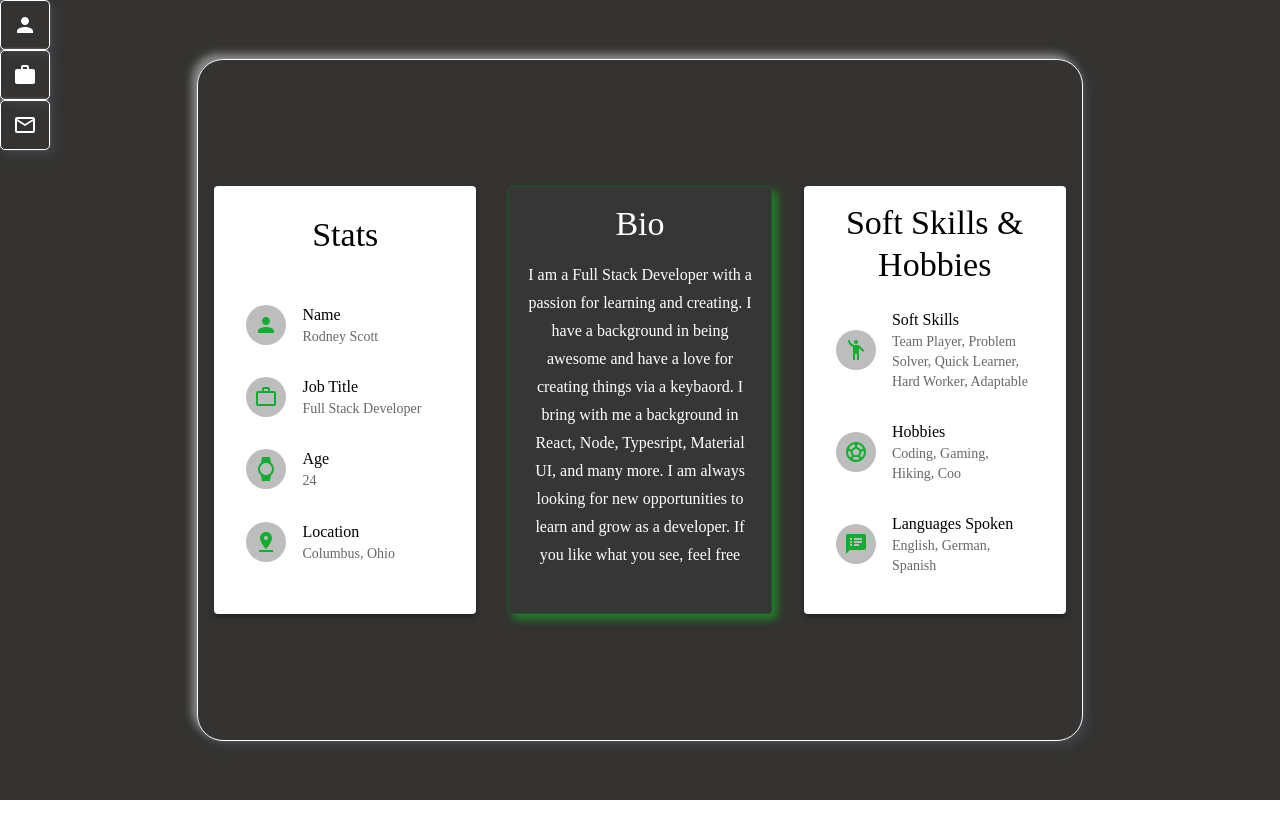
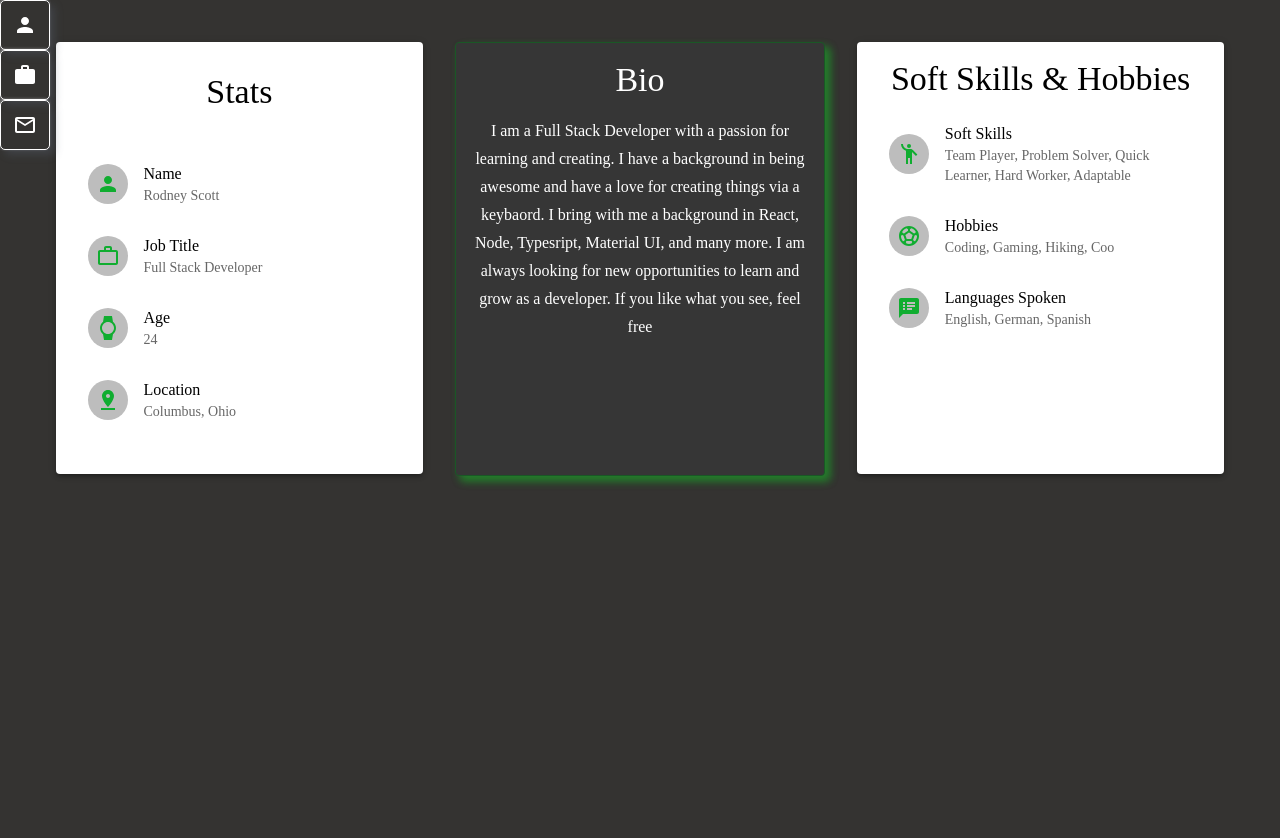
Before and after one commit to Rod0352/rsPortfolio, a React (Create React App) app: page / in a window 1280 px wide. Shown: the top 838 px of the page. Before the commit the page ends 800 px from the top, so only its background shows below. Built offline with nearby package versions, Linux system fonts and the light colour scheme.

Commit message:
Removed main Conainter for aestetics

```diff
--- a/src/App.tsx
+++ b/src/App.tsx
@@ -54,9 +54,10 @@ function App() {
           height: "100vh",
           display: "flex",
           justifyContent: "center",
+          padding: "2%",
         }}
       >
-        <Box
+        {/* <Box
           sx={{
             bg: "border-box",
             border: "1px #ffffff solid",
@@ -90,7 +91,7 @@ function App() {
               borderRadius: 100,
             },
           }}
-        >
+        > */}
         {textDone ? (
           <>
             <BrowserRouter>
@@ -106,7 +107,7 @@ function App() {
           <GreettingText />
         )}
       </Box>
-      </Box>
+      {/* </Box> */}
     </ThemeProvider>
   );
 }
--- a/src/pages/AboutMe.tsx
+++ b/src/pages/AboutMe.tsx
@@ -96,6 +96,7 @@ export const AboutMe = () => {
       <Paper
         elevation={3}
         sx={{
+          maxHeight: "400px",
           flex: 1,
           minWidth: { xs: 100, sm: 120, md: 160, lg: 200, xl: 240 },
           backgroundColor: "#fff",
@@ -141,6 +142,7 @@ export const AboutMe = () => {
         elevation={3}
         sx={{
           flex: 1,
+          maxHeight: "400px",
           maxWidth: "55vh",
           display: "flex",
           flexDirection: "column",
@@ -177,6 +179,7 @@ export const AboutMe = () => {
         elevation={3}
         sx={{
           flex: 1,
+          maxHeight: "400px",
           display: "flex",
           backgroundColor: "#fff",
           color: "#000",
```
Lines whose indentation alone changed are shown as unchanged.
